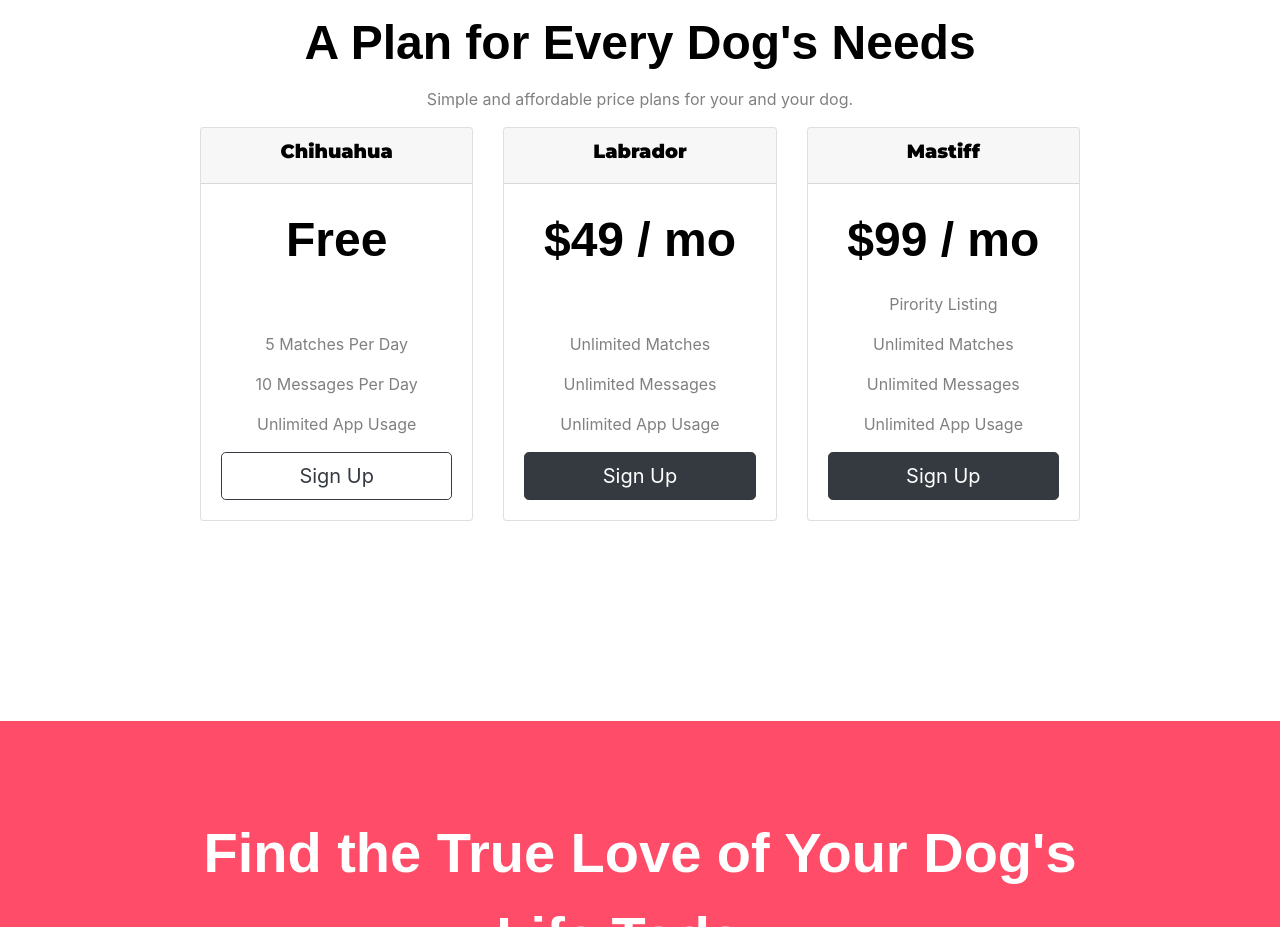
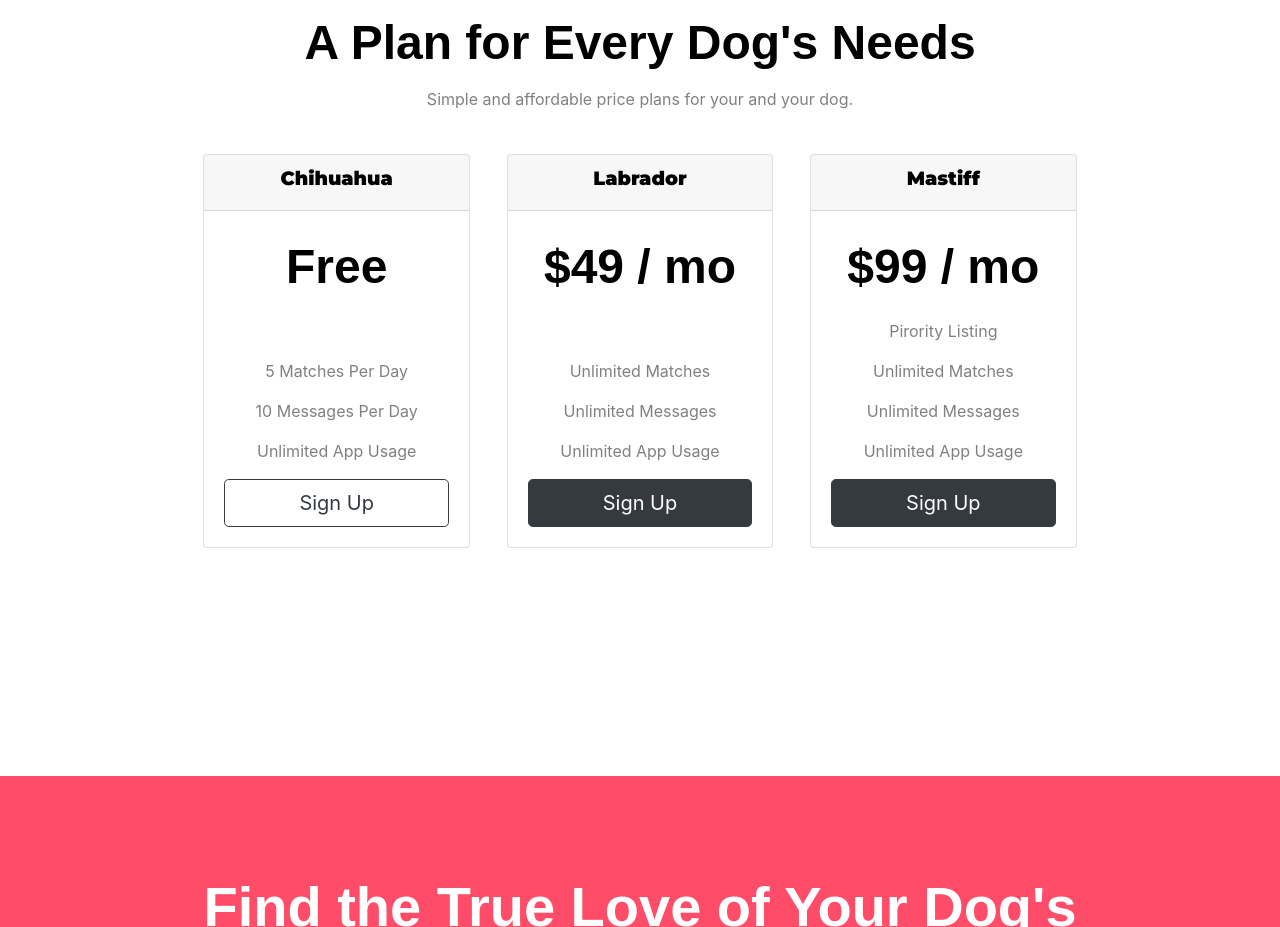
Before and after one commit to kartik2408/tindog, a plain HTML site: page index.html in a window 1280 px wide. Shown: the part 1960-2887 px from the top of the page. Drawn offline with nearby package versions, Linux system fonts and the light colour scheme.

Commit message:
Update styles.css

```diff
--- a/css/styles.css
+++ b/css/styles.css
@@ -95,6 +95,11 @@ color: white;
   padding: 200px;
 }
 
+.pricing-column{
+  padding: 3% 2%;
+  text-align: center;
+}
+
 .carousel-item{
     padding: 7% 15%;
 }
```
